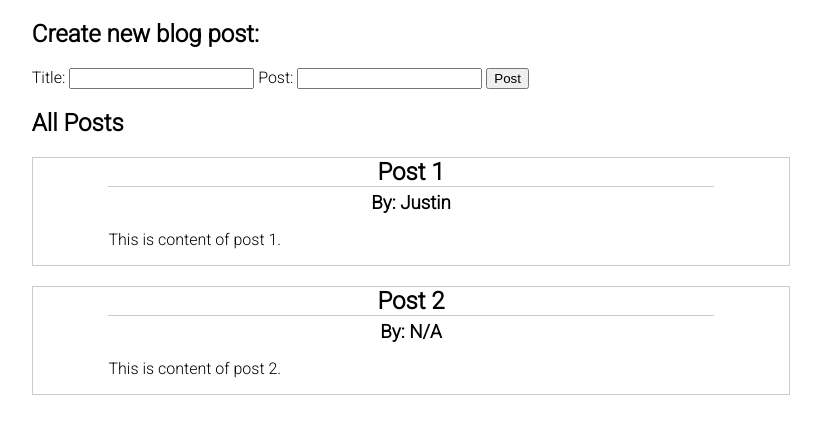
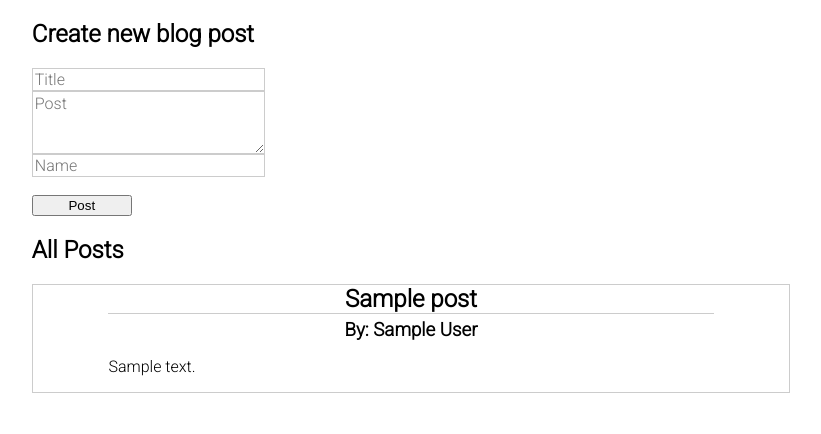
Before and after one commit to 8BitJustin/cp-flask-tutorial-01, a Flask app: page /posts in a window 1280 px wide. Shown: the top 434 px of the page, without its empty margins (229-1050 px from the left). Run offline with Flask 2, Linux system fonts and the light colour scheme; tables that the repository leaves empty hold one stand-in row (values such as "Sample post").

Commit message:
Added communication code between form and db. Recreated db file. Added css to make form look more appealing.

```diff
--- a/app.py
+++ b/app.py
@@ -1,4 +1,4 @@
-from flask import Flask, render_template
+from flask import Flask, render_template, request, redirect
 from flask_sqlalchemy import SQLAlchemy
 from datetime import datetime
 
@@ -20,17 +20,17 @@ class BlogPost(db.Model):
         return 'Blog post ' + str(self.id)
 
 
-all_posts = [
-    {
-        'title': 'Post 1',
-        'content': 'This is content of post 1.',
-        'author': 'Justin'
-    },
-    {
-        'title': 'Post 2',
-        'content': 'This is content of post 2.'
-    }
-]
+# all_posts = [
+#     {
+#         'title': 'Post 1',
+#         'content': 'This is content of post 1.',
+#         'author': 'Justin'
+#     },
+#     {
+#         'title': 'Post 2',
+#         'content': 'This is content of post 2.'
+#     }
+# ]
 
 
 @app.route('/')
@@ -40,7 +40,18 @@ def index():
 
 @app.route('/posts', methods=['GET', 'POST'])
 def posts():
-    return render_template('posts.html', posts=all_posts)
+    if request.method == 'POST':
+        post_title = request.form['title']
+        post_content = request.form['post']
+        post_name = request.form['name']
+        new_post = BlogPost(title=post_title, content=post_content,
+                            author=post_name)
+        db.session.add(new_post)
+        db.session.commit()
+        return redirect('/posts')
+    else:
+        all_posts = BlogPost.query.order_by(BlogPost.date_created).all()
+        return render_template('posts.html', posts=all_posts)
 
 
 if __name__ == "__main__":
--- a/static/css/main.css
+++ b/static/css/main.css
@@ -1,5 +1,11 @@
 body {
     font-family: 'Roboto', sans-serif;
+}
+
+textarea,
+input[type=text] {
+    font-family: 'Roboto', sans-serif;
+    font-size: 1em;
 }
 
 .container {
@@ -29,3 +35,24 @@ body {
     width: 80%;
     margin: 16px auto;
 }
+
+.no_post_header {
+    margin-top: 50px;
+}
+
+.labels {
+    display: block;
+    margin: 12px 0px 6px;
+}
+
+.inputs {
+    border: 1px solid #ccc;
+    display: block;
+    width: 30%;
+}
+
+.sub_button {
+    display: block;
+    margin-top: 18px;
+    width: 100px;
+}
--- a/templates/posts.html
+++ b/templates/posts.html
@@ -7,17 +7,23 @@
 {% block body %}
 <div class="container">
     <div class="create_post_div">
-        <h2>Create new blog post:</h2>
+        <h2 class="create_post_header">Create new blog post</h2>
         <div class="create_post_form">
             <form action="/posts" method="POST">
-                <label for="title">Title: </label>
-                <input type="text" name="title" id="title">
-                <label for="post">Post: </label>
-                <input type="text" name="post" id="post">
-                <input type="submit" value="Post">
+                <input type="text" name="title" id="title" class="inputs"
+                       placeholder="Title">
+                <textarea name="post" id="post" class="inputs" rows="3"
+                          placeholder="Post"
+                ></textarea>
+                <input type="text" name="name" id="name" class="inputs"
+                       placeholder="Name">
+                <input type="submit" value="Post" class="sub_button">
             </form>
         </div>
     </div>
+    {% if posts|length < 1 %}
+        <h2 class="no_post_header">No posts to display yet</h2>
+    {% else %}
         <h2>All Posts</h2>
         <div class="all_post_div">
             {% for post in posts %}
@@ -33,5 +39,6 @@
             </div>
         {% endfor %}
     </div>
+    {% endif %}
 </div>
 {% endblock %}
```
Lines whose indentation alone changed are shown as unchanged.
